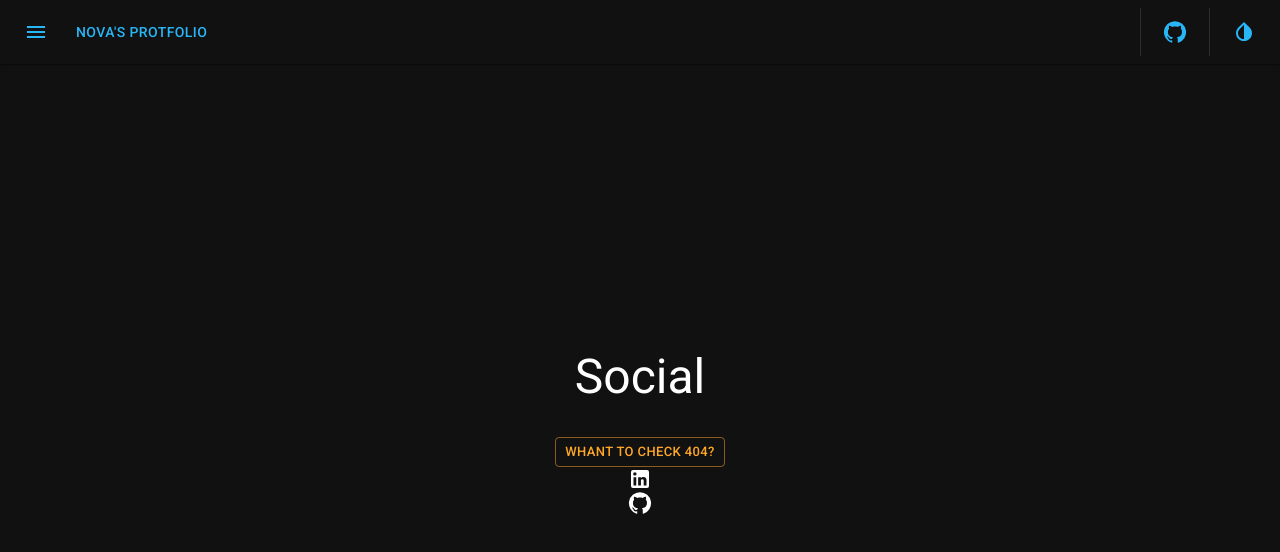
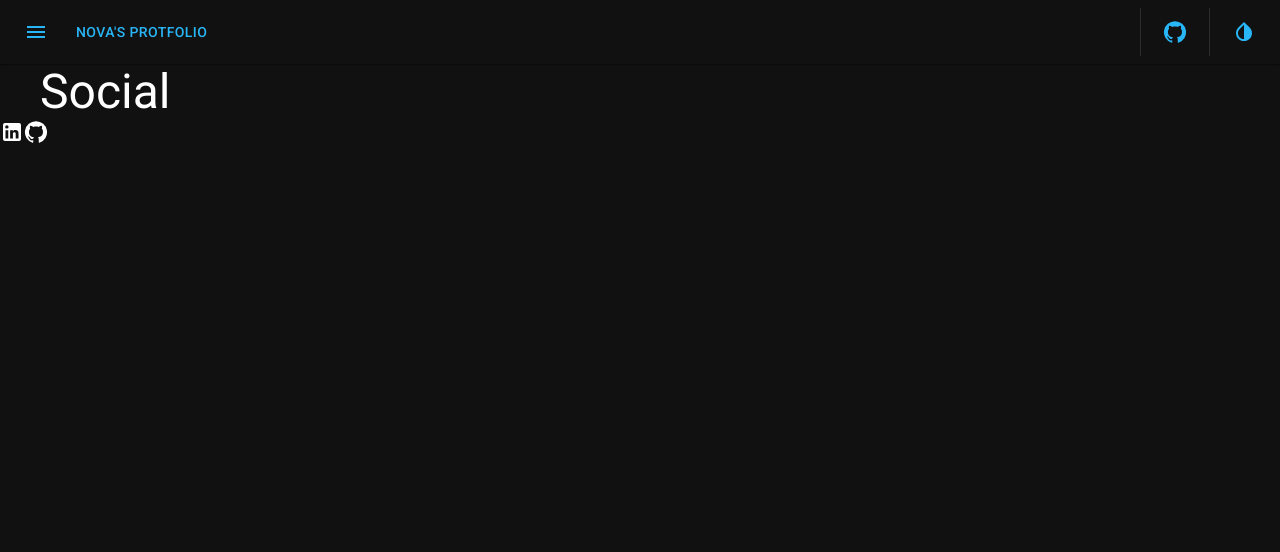
Before and after one commit to nova-sangeeth/nginx-proxy-workout, a React (Vite) app in the folder react-pwa-frontend/: page /social in a window 1280 px wide. Before the commit this address had no page. Shown: the top 552 px of the page. Built offline with nearby package versions, Linux system fonts and the light colour scheme.

Commit message:
Changes to the Socials page.

```diff
--- a/react-pwa-frontend/src/pages/Page4/Page4.tsx
+++ b/react-pwa-frontend/src/pages/Page4/Page4.tsx
@@ -4,7 +4,7 @@ import GitHubIcon from "@mui/icons-material/GitHub";
 import LinkedInIcon from "@mui/icons-material/LinkedIn";
 import Button from "@mui/material/Button";
 import Typography from "@mui/material/Typography";
-
+import Container from "@mui/material/Container";
 import Meta from "@/components/Meta";
 import { FullSizeCenteredFlexBox } from "@/components/styled";
 
@@ -12,9 +12,10 @@ function Page4() {
   return (
     <>
       <Meta title="Social" />
-      <FullSizeCenteredFlexBox flexDirection="column">
+        <Container disableGutters={true}>
         <Typography variant="h3">Social</Typography>
-        <Button
+        </Container>
+        {/* <Button
           to={`/${Math.random().toString()}`}
           component={Link}
           variant="outlined"
@@ -23,10 +24,9 @@ function Page4() {
           color="warning"
         >
           Whant to check 404?
-        </Button>
+        </Button> */}
         <LinkedInIcon />
         <GitHubIcon />
-      </FullSizeCenteredFlexBox>
     </>
   );
 }
```
